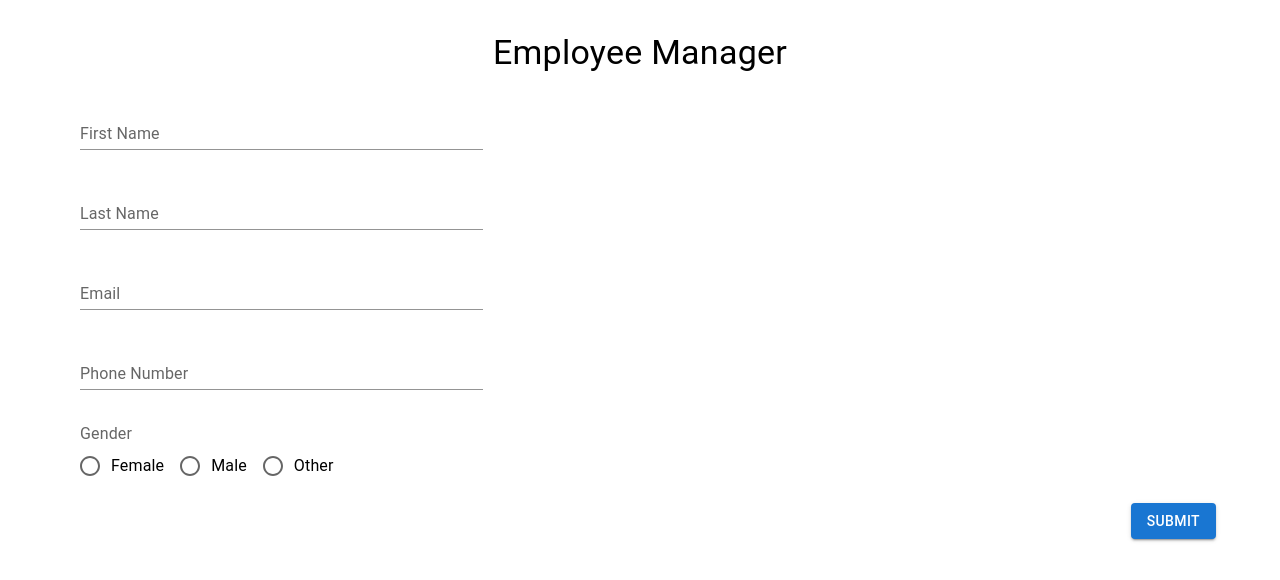
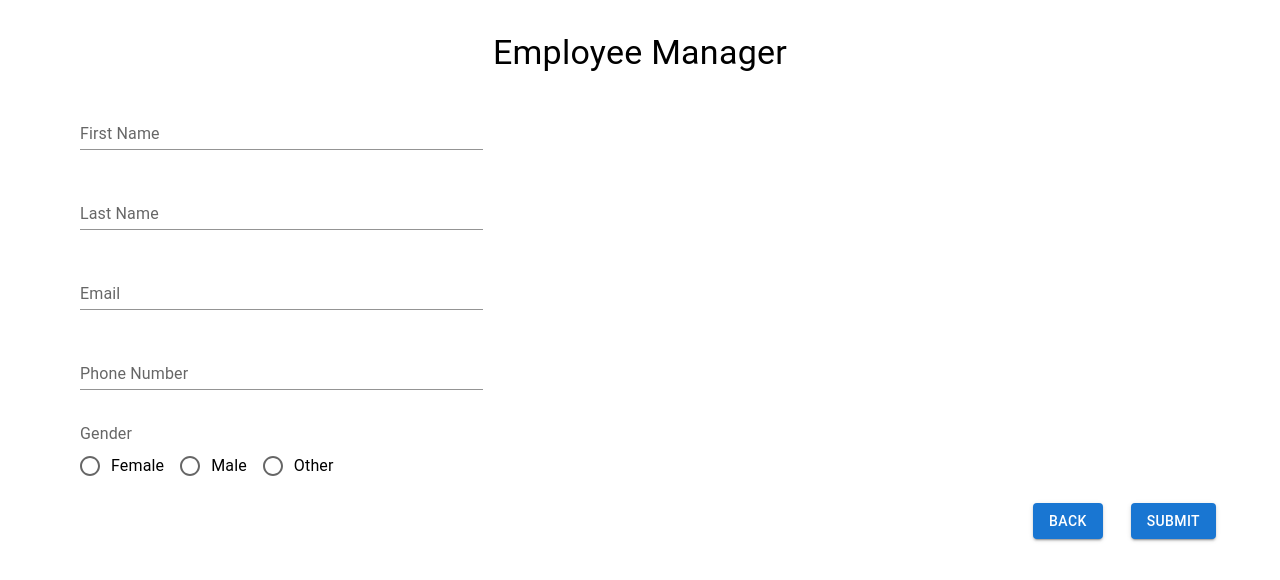
Before and after one commit to theyworker/employee-portal, a React (Create React App) app: page /add in a window 1280 px wide. Shown: the top 580 px of the page. Built offline with nearby package versions, Linux system fonts and the light colour scheme; no server answers.

Commit message:
Trigger unsaved changes

```diff
--- a/src/components/common/Button.js
+++ b/src/components/common/Button.js
@@ -1,9 +1,9 @@
 import * as React from "react";
 import Button from "@mui/material/Button";
 
-export const ButtonComponent = ({ label, onClick }) => {
+export const ButtonComponent = ({ label, onClick, sx }) => {
   return (
-    <Button variant="contained" onClick={onClick}>
+    <Button variant="contained" onClick={onClick} sx={sx}>
       {label}
     </Button>
   );
--- a/src/components/form/Employee.js
+++ b/src/components/form/Employee.js
@@ -10,10 +10,11 @@ import {
   setEmail,
   setPhone,
   setGender,
-  clearForm
+  clearForm,
 } from "../../redux/employees/employeeFormSlice";
 import { ButtonComponent } from "../common/Button";
 import axios, { Axios } from "axios";
+import { useEmployees } from "../../customHooks/useEmployees";
 
 export const EmployeeForm = ({ mode = "add", id }) => {
   let navigate = useNavigate();
@@ -28,13 +29,11 @@ export const EmployeeForm = ({ mode = "add", id }) => {
     phone: false,
     gender: false,
   });
-
-  useEffect(
-    ()=> {
-      return () =>dispatch(clearForm())
-    },
-    []
-  )
+  const { employeeData } = useEmployees();
+  useEffect(() => {
+    return () => dispatch(clearForm());
+    //clearing form on unmount
+  }, []);
 
   const isNameValid = (name) => name && name.length > 5 && name.length < 11;
   const isEmailValid = (email) =>
@@ -76,8 +75,8 @@ export const EmployeeForm = ({ mode = "add", id }) => {
           .then((res) => {
             if (res.status == 200) {
               console.log("sucess");
-              dispatch(clearForm())
-              navigate(`../`)
+
+              navigate(`../`);
             }
           });
       } else {
@@ -92,11 +91,30 @@ export const EmployeeForm = ({ mode = "add", id }) => {
           .then((res) => {
             if (res.status == 201) {
               console.log("sucess");
-              dispatch(clearForm())
-              navigate(`../`)
+              dispatch(clearForm());
+              navigate(`../`);
             }
           });
       }
+    }
+  };
+
+  const handleBack = () => {
+    if (mode == "add") {
+      navigate(`../`);
+    } else {
+      const [employeeFromData] = employeeData.filter((emp) => emp.id == id);
+      if (
+        employeeFromData.firstName == firstName &&
+        employeeFromData.lastName == lastName &&
+        employeeFromData.email == email &&
+        employeeFromData.phone == phone &&
+        employeeFromData.gender == gender
+      )
+       { navigate(`../`);}
+       else{
+         alert('You hae changes  ')
+       }
     }
   };
 
@@ -133,7 +151,12 @@ export const EmployeeForm = ({ mode = "add", id }) => {
         onChange={(event, val) => handleGender(event.target.value)}
       />
       <Box sx={{ textAlign: "right" }}>
-        <ButtonComponent label="Submit" onClick={handleSubmit} />
+        <ButtonComponent label="Back" onClick={handleBack} />
+        <ButtonComponent
+          label="Submit"
+          onClick={handleSubmit}
+          sx={{ marginLeft: "2em" }}
+        />
       </Box>
     </Box>
   );
```
